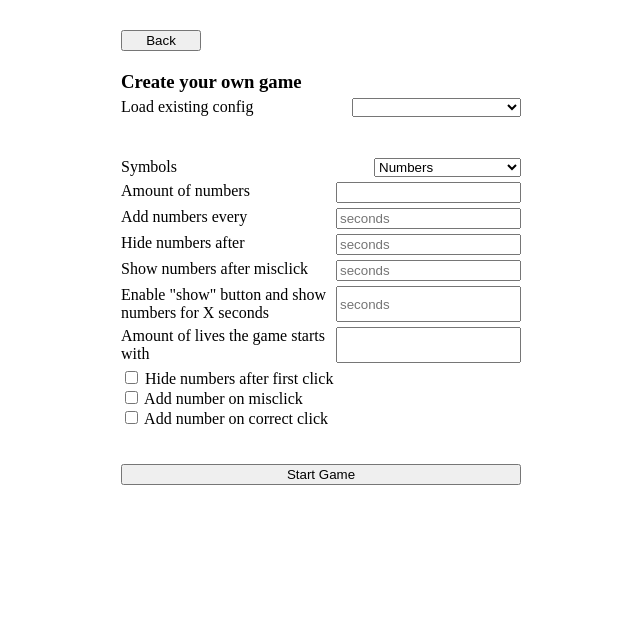
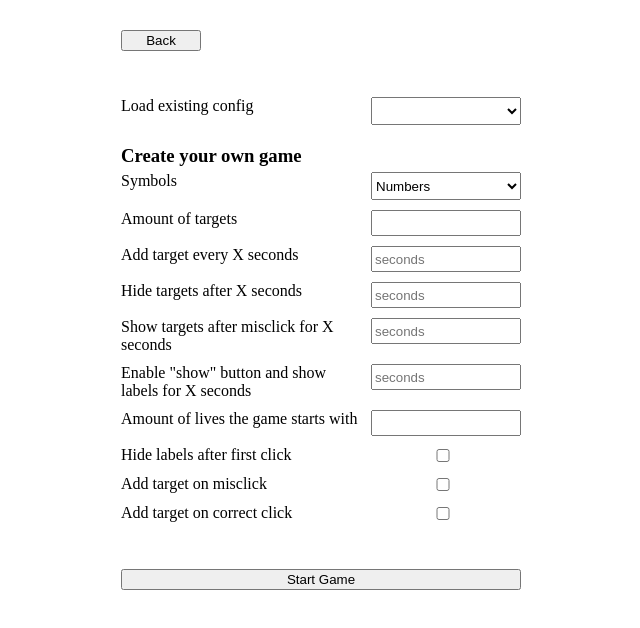
Before and after one commit to barbogast/executor, a website: page docs/index.html in a window 1280 px wide. Both pictures are taken after a click on the button "Go". Shown: the whole page, without its empty margins (319-959 px from the left). Drawn offline with Linux system fonts and the light colour scheme.

Commit message:
Version 11

```diff
--- a/docs/index.html
+++ b/docs/index.html
@@ -59,7 +59,8 @@
 
           <section>
             <h3>Invisible</h3>
-            Try to click as many numbers as possible before running out of lives
+            Try to click as many numbers as possible before running out of
+            lives.
 
             <div class="button-row">
               <button data-type="invisibleNumbers" data-difficulty="easy">
@@ -98,8 +99,10 @@
         <div class="button-row">
           <button class="custom-game-screen-back">Back</button>
         </div>
-        <h3>Create your own game</h3>
-        <div class="custom-game-input">
+        <br />
+        <br />
+
+        <label class="custom-game-input">
           <div class="custom-game-input-label">Load existing config</div>
           <select class="load-existing-config">
             <option></option>
@@ -140,12 +143,10 @@
               Invisible: Hard
             </option>
           </select>
-        </div>
+        </label>
+        <h3>Create your own game</h3>
 
-        <br />
-        <br />
-
-        <div class="custom-game-input">
+        <label class="custom-game-input">
           <div class="custom-game-input-label">Symbols</div>
           <select name="symbolGenerator">
             <option value="NumericAsc">Numbers</option>
@@ -154,62 +155,69 @@
             <option value="AlphaDesc">Letters Desc</option>
             <option value="MixAsc">Letters and Numbers</option>
           </select>
-        </div>
+        </label>
 
-        <div class="custom-game-input">
-          <div class="custom-game-input-label">Amount of numbers</div>
+        <label class="custom-game-input">
+          <div class="custom-game-input-label">Amount of targets</div>
           <input type="number" name="amount" />
-        </div>
+        </label>
 
-        <div class="custom-game-input">
-          <div class="custom-game-input-label">Add numbers every</div>
+        <label class="custom-game-input">
+          <div class="custom-game-input-label">Add target every X seconds</div>
           <input
             type="number"
             placeholder="seconds"
             name="autoAddNumberInterval"
           />
-        </div>
+        </label>
 
-        <div class="custom-game-input">
-          <div class="custom-game-input-label">Hide numbers after</div>
+        <label class="custom-game-input">
+          <div class="custom-game-input-label">
+            Hide targets after X seconds
+          </div>
           <input type="number" placeholder="seconds" name="hideNumbersAfter" />
-        </div>
+        </label>
 
-        <div class="custom-game-input">
-          <div class="custom-game-input-label">Show numbers after misclick</div>
+        <label class="custom-game-input">
+          <div class="custom-game-input-label">
+            Show targets after misclick for X seconds
+          </div>
           <input
             type="number"
             placeholder="seconds"
             name="showNumbersOnMisclick"
           />
-        </div>
+        </label>
 
-        <div class="custom-game-input">
+        <label class="custom-game-input">
           <div class="custom-game-input-label">
-            Enable "show" button and show numbers for X seconds
+            Enable "show" button and show labels for X seconds
           </div>
           <input type="number" placeholder="seconds" name="enableShowButton" />
-        </div>
+        </label>
 
-        <div class="custom-game-input">
+        <label class="custom-game-input">
           <div class="custom-game-input-label">
             Amount of lives the game starts with
           </div>
           <input type="number" name="lives" />
-        </div>
+        </label>
 
-        <div>
-          <input type="checkbox" name="hideAfterFirstClick" /> Hide numbers
-          after first click
-        </div>
-        <div>
-          <input type="checkbox" name="addNumberOnMisclick" /> Add number on
-          misclick
-        </div>
-        <div>
-          <input type="checkbox" name="addNumberOnTargetHit" /> Add number on
-          correct click
-        </div>
+        <label class="custom-game-input">
+          Hide labels after first click
+          <input type="checkbox" name="hideAfterFirstClick" />
+        </label>
+
+        <label class="custom-game-input">
+          <div>Add target on misclick</div>
+          <input type="checkbox" name="addNumberOnMisclick" />
+        </label>
+
+        <label class="custom-game-input">
+          Add target on correct click
+          <input type="checkbox" name="addNumberOnTargetHit" />
+        </label>
+
         <br /><br />
         <button class="start-custom-game">Start Game</button>
       </div>
--- a/docs/styles.css
+++ b/docs/styles.css
@@ -85,11 +85,27 @@ h3 {
 .custom-game-input {
   display: flex;
   flex-direction: row;
-  padding-bottom: 5px;
+  padding-bottom: 10px;
+  justify-content: space-between;
 }
 
 .custom-game-input-label {
   flex: 1;
+  margin-right: 10px;
+}
+
+.custom-game-input input[type='number'] {
+  height: 20px;
+  width: 142px;
+}
+
+.custom-game-input input[type='checkbox'] {
+  width: 150px;
+}
+
+.custom-game-input select {
+  height: 28px;
+  width: 150px;
 }
 
 h1 {
```
